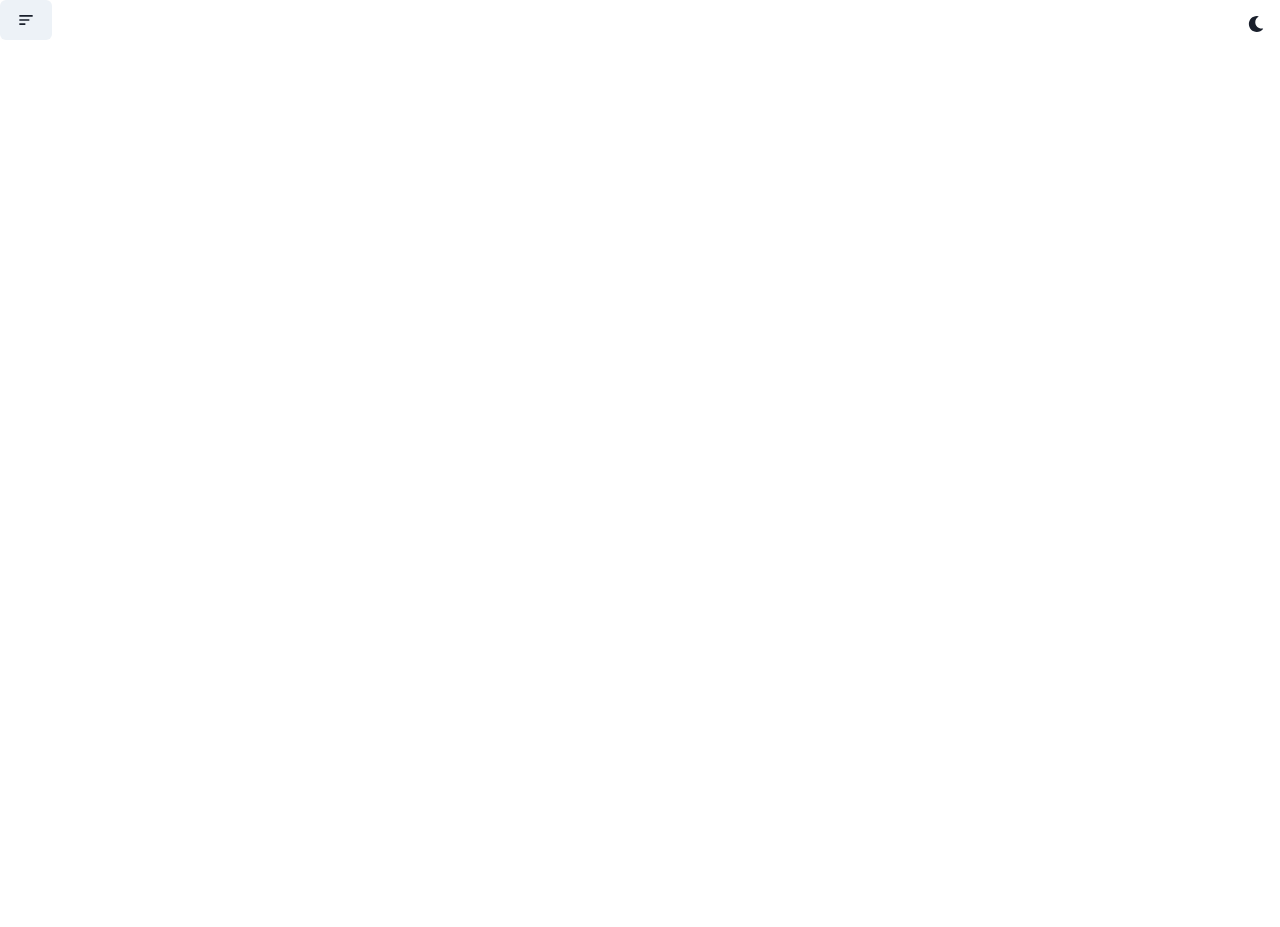
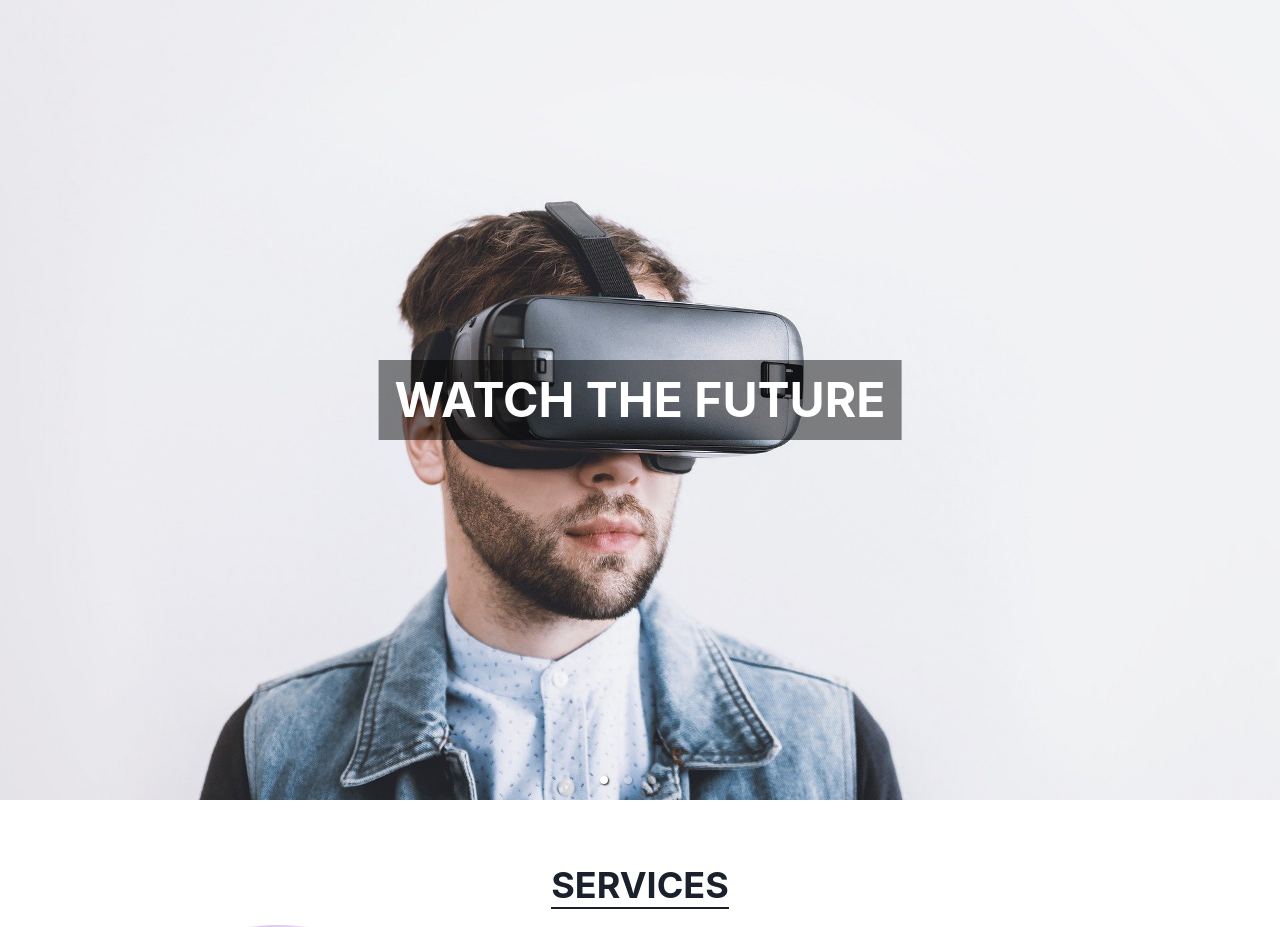
Before and after one commit to Nukealbert/React-chakra-ui, a React (Create React App) app: page / in a window 1280 px wide. Before the commit this address had no page. Shown: the top 927 px of the page. Before the commit the page ends 800 px from the top, so only its background shows below. Built offline with nearby package versions, Linux system fonts and the light colour scheme.

Commit message:
Home page added

```diff
--- a/src/App.js
+++ b/src/App.js
@@ -1,12 +1,13 @@
 
 import {BrowserRouter as Router, Route, Routes} from 'react-router-dom';
 import Header from './components/Header';
+import Home from './components/Home';
 
 function App() {
   return <Router>
     <Header/>
     <Routes>
-      <Route />
+      <Route path='/' element={<Home />} />
     </Routes>
 
   </Router>
--- a/src/ColorModeSwitcher.js
+++ b/src/ColorModeSwitcher.js
@@ -4,7 +4,7 @@ import { FaMoon, FaSun } from 'react-icons/fa';
 
  const ColorModeSwitcher = props => {
   const { toggleColorMode } = useColorMode();
-  const text = useColorModeValue('dark', 'light');
+
   const SwitchIcon = useColorModeValue(FaMoon, FaSun);
 
   return (
--- a/src/components/Header.jsx
+++ b/src/components/Header.jsx
@@ -2,24 +2,76 @@ import React from 'react';
 import {
     Drawer,
     DrawerBody,
-    DrawerFooter,
     DrawerHeader,
     DrawerOverlay,
     DrawerContent,
     DrawerCloseButton,
     Button,
-  } from '@chakra-ui/react';
-  import {Link} from 'react-router-dom';
-  import {BiMenuAltLeft} from 'react-icons/bi'
+    useDisclosure,
+    VStack,
+    HStack,
+} from '@chakra-ui/react';
+import { Link } from 'react-router-dom';
+import { BiMenuAltLeft } from 'react-icons/bi';
+
+
 
 function Header() {
+    const { isOpen, onClose, onOpen } = useDisclosure()
     return (
         <>
-            <Button>
-                <BiMenuAltLeft pos={'fixed'} top={'4px'} left={'4px'} size={'20'}/>
+            <Button onClick={onOpen} pos={'fixed'}
+                top={'4px'}
+                left={'4px'}
+                colorScheme='purple'
+                p={'0'}
+                w={'10'}
+                h={'10'}
+                borderRadius={'full'}><BiMenuAltLeft size={'20'} />
             </Button>
+            <Drawer isOpen={isOpen} placement='left' onClose={onClose}>
+                <DrawerOverlay>
+                    <DrawerContent>
+                        <DrawerCloseButton />
+                        <DrawerHeader>ZCLIMER</DrawerHeader>
+                        <DrawerBody>
+                            <VStack align={'flex-start'}>
+                                <Button
+                                    onClick={onClose}
+                                    variant={'ghost'}
+                                    colorScheme='purple'>
+                                    <Link to={'/'}>Home</Link>
+                                </Button>
+                                <Button onClick={onClose} variant={'ghost'} colorScheme='purple'>
+                                    <Link to={'/videos'}>Videos</Link>
+                                </Button>
+                                <Button onClick={onClose} variant={'ghost'} colorScheme='purple'>
+                                    <Link to={'/videos?category=free'}>Free Videos</Link>
+                                </Button>
+                                <Button onClick={onClose} variant={'ghost'} colorScheme='purple'>
+                                    <Link to={'/upload'}>Upload Video</Link>
+                                </Button>
+                            </VStack>
+
+                            <HStack
+                                position={'absolute'}
+                                bottom={'10'}
+                                w={'full'}
+                                left={'-2'}
+                                justifyContent={'space-evenly'}> <Button onClick={onClose} colorScheme='purple'>
+
+                                    <Link to={'/login'} >Log In</Link>
+                                </Button>
+                                <Button onClick={onClose} colorScheme='purple' variant={'outline'}>
+                                    <Link to={'/signup'} >Sign Up</Link>
+                                </Button>
+                            </HStack>
+                        </DrawerBody>
+                    </DrawerContent>
+                </DrawerOverlay>
+            </Drawer>
         </>
-      )
+    )
 
 }
 
--- /dev/null
+++ b/src/components/Home.jsx
@@ -0,0 +1,91 @@
+import { Box, Container, Heading, Image, Stack } from '@chakra-ui/react'
+import React from 'react';
+import {Carousel} from 'react-responsive-carousel';
+import 'react-responsive-carousel/lib/styles/carousel.min.css';
+import img1 from '../assets/1.jpg';
+import img2 from '../assets/2.jpg';
+import img3 from '../assets/3.jpg';
+import img4 from '../assets/4.jpg';
+import img5 from '../assets/5.png';
+
+const headingOptions ={
+    pos:"absolute",
+    left:"50%",
+    top:"50%",
+    transform: 'translate(-50%,-50%)',
+    textTransform: 'uppercase',
+    p:'4',
+    size:'2xl'
+}
+
+function Home() {
+  return (
+    <Box>
+        <MyCarousel />
+
+        <Container maxW={'container.xl'} minH={'100vh'} p={'16'}>
+
+
+            <Heading
+            textTransform={'uppercase'}
+            w={'fit-content'}
+            m={'auto'}
+            borderBottom={'2px solid'}
+            >
+                Services
+            </Heading>
+
+            <Stack
+            h={'full'}
+            p={'4'}
+            alignItems={'center'}
+            direction={['column','row']}
+            >
+
+                <Image src={img5} h={['40','400']} filter={'hue-rotate(-130deg)'}  />
+
+            </Stack>
+
+        </Container>
+
+    </Box>
+  )
+}
+
+const MyCarousel=()=>(
+    <Carousel
+        autoPlay
+        infiniteLoop interval={2000}
+        showStatus={false}
+        showThumbs={false}
+        showArrows={false}
+    >
+        <Box w={'full'} h={'100vh'}>
+
+            <Image src={img1}/>
+            <Heading bg={'blackAlpha.600'} color={'white'} {...headingOptions}>Watch The Future</Heading>
+
+        </Box>
+        <Box w={'full'} h={'100vh'}>
+
+            <Image src={img2}/>
+            <Heading bg={'whiteAlpha.900'} color={'black'} {...headingOptions}>Future is gaming</Heading>
+
+        </Box>
+        <Box w={'full'} h={'100vh'}>
+
+            <Image src={img3}/>
+            <Heading bg={'whiteAlpha.600'} color={'black'} {...headingOptions}>Gaming on console</Heading>
+
+        </Box>
+        <Box w={'full'} h={'100vh'}>
+
+            <Image src={img4}/>
+            <Heading bg={'whiteAlpha.600'} color={'black'} {...headingOptions}>Zclimer! we do it better</Heading>
+
+        </Box>
+
+    </Carousel>
+);
+
+export default Home
```
